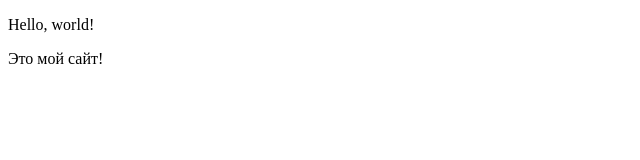
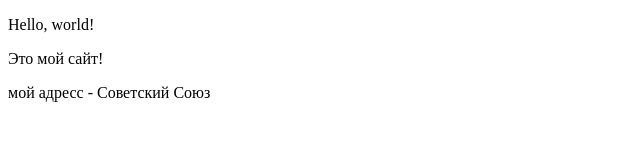
Before and after one commit to NikMik-81/the-project, a plain HTML site: page index.html in a window 1280 px wide. Shown: the whole page, without its empty margins (0-640 px from the left). Drawn offline with Linux system fonts and the light colour scheme.

Commit message:
changed index.html

```diff
--- a/index.html
+++ b/index.html
@@ -13,6 +13,10 @@
     <main>
       <p>Это мой сайт!</p>
     </main>
-    <footer></footer>
+    <footer>
+        <p>
+            мой адресс - Советский Союз
+        </p>
+    </footer>
   </body>
 </html>
```
